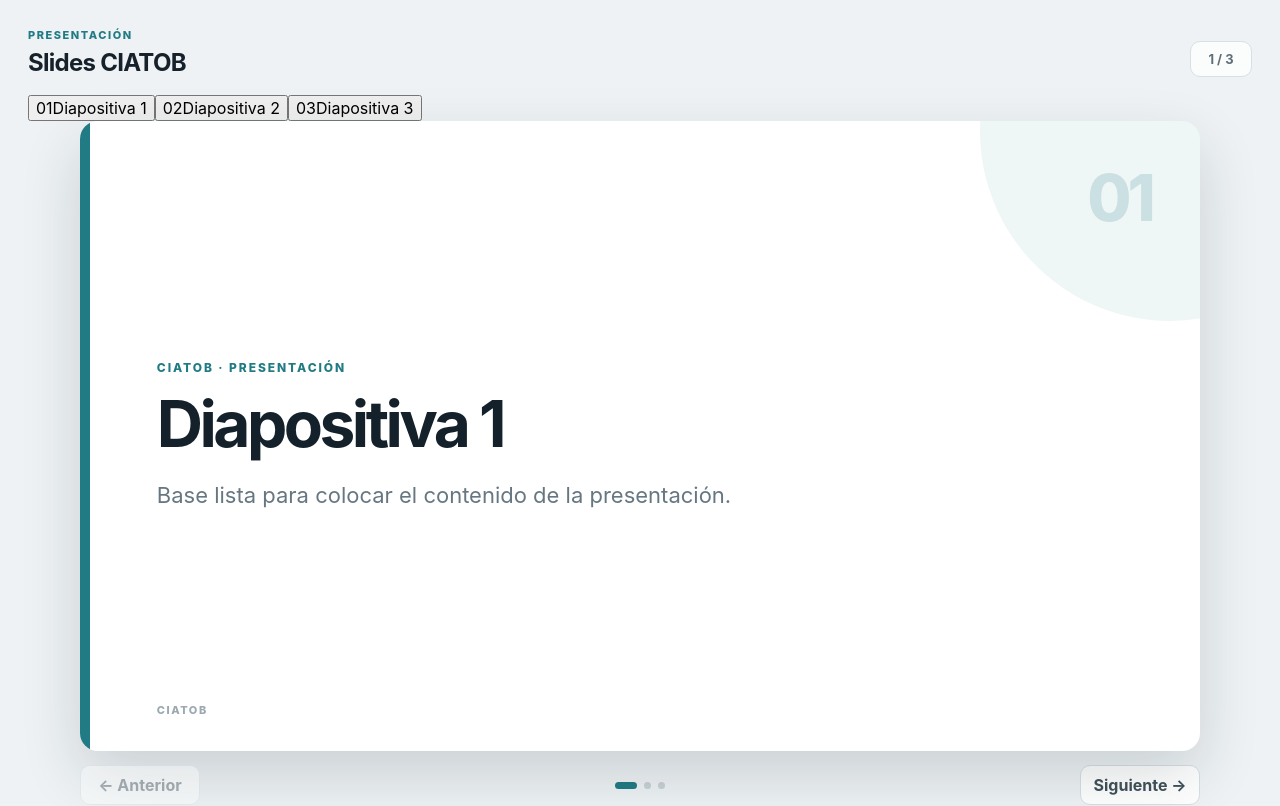
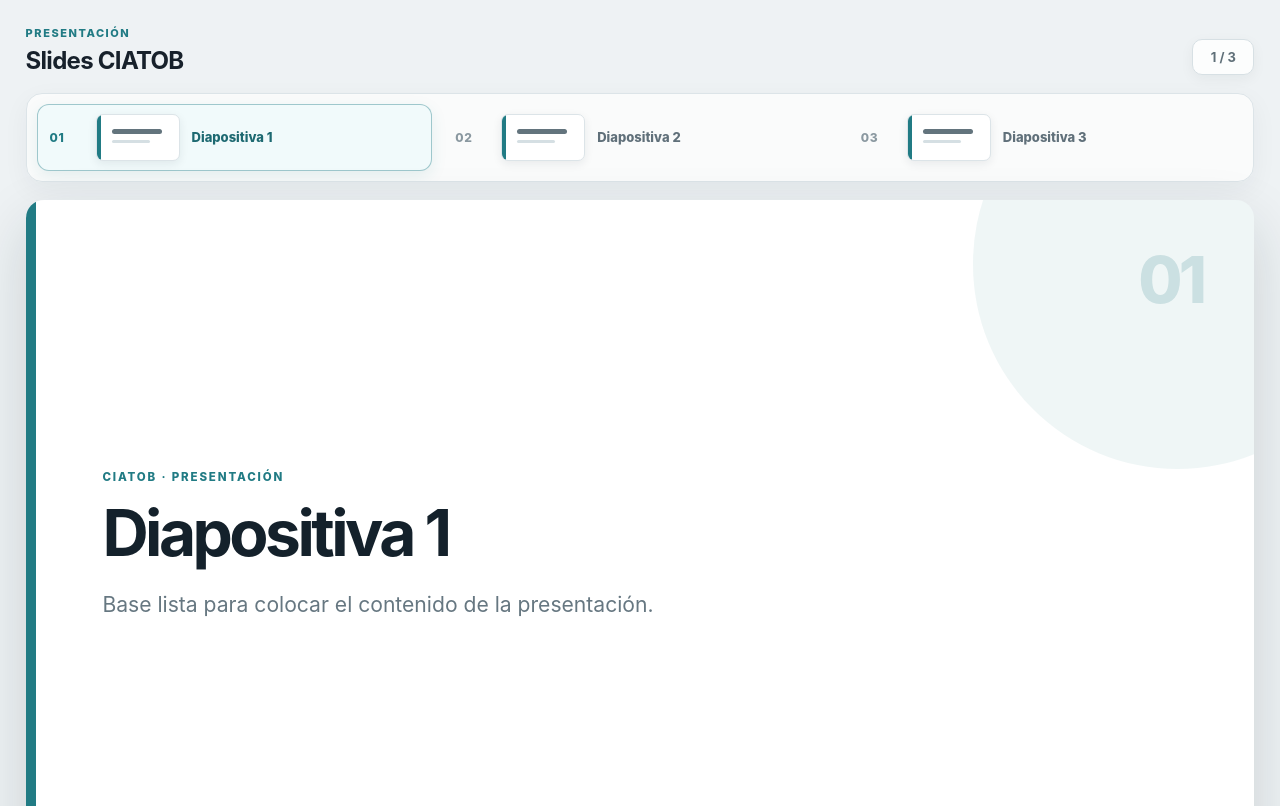
Before and after one commit to joseston/modal_scx, a React (Vite) app: page / in a window 1280 px wide. Shown: the top 806 px of the page. Built offline with nearby package versions, Linux system fonts and the light colour scheme.

Commit message:
Use full-width presentation layout with improved slide strip

```diff
--- a/src/presentation/presentation.css
+++ b/src/presentation/presentation.css
@@ -1,13 +1,14 @@
 .ppt-workspace {
   min-height: 100vh;
-  padding: 28px;
+  width: 100%;
+  padding: clamp(20px, 2vw, 36px);
   color: #17212b;
   background: #eef2f4;
 }
 
 .ppt-toolbar {
-  max-width: 1440px;
-  margin: 0 auto 18px;
+  width: 100%;
+  margin: 0 0 18px;
   display: flex;
   align-items: end;
   justify-content: space-between;
@@ -35,94 +36,113 @@
   border: 1px solid #d7e0e4;
   border-radius: 10px;
   color: #5f6f78;
-  background: rgba(255,255,255,.78);
+  background: rgba(255,255,255,.84);
   text-align: center;
   font-size: 13px;
   font-weight: 750;
+  box-shadow: 0 4px 14px rgba(22, 40, 48, .05);
 }
 
-.ppt-layout {
-  width: min(1440px, 100%);
-  margin: 0 auto;
-  display: grid;
-  grid-template-columns: 190px minmax(0, 1fr);
-  gap: 20px;
-  align-items: start;
+.ppt-slide-strip {
+  width: 100%;
+  margin-bottom: 18px;
+  padding: 10px;
+  display: flex;
+  gap: 10px;
+  overflow-x: auto;
+  scrollbar-width: thin;
+  border: 1px solid #dce4e8;
+  border-radius: 16px;
+  background: rgba(255,255,255,.7);
+  box-shadow: 0 8px 26px rgba(23, 42, 50, .05);
 }
 
-.ppt-thumbnails {
-  max-height: calc(100vh - 110px);
-  padding: 12px;
-  display: flex;
-  flex-direction: column;
+.ppt-slide-tab {
+  min-width: 210px;
+  flex: 1 1 0;
+  display: grid;
+  grid-template-columns: 34px 84px minmax(0, 1fr);
+  align-items: center;
   gap: 12px;
-  overflow-y: auto;
-  border: 1px solid #dce4e8;
-  border-radius: 16px;
-  background: rgba(255,255,255,.72);
+  padding: 9px 12px;
+  border: 1px solid transparent;
+  border-radius: 12px;
+  color: #60707a;
+  background: transparent;
+  text-align: left;
+  transition: border-color .16s ease, background .16s ease, box-shadow .16s ease, transform .16s ease;
 }
 
-.ppt-thumbnail {
-  width: 100%;
-  display: grid;
-  grid-template-columns: minmax(0, 1fr) 18px;
-  gap: 8px;
-  align-items: start;
-  padding: 6px;
-  border: 1px solid transparent;
-  border-radius: 11px;
-  color: #7b8790;
-  background: transparent;
-  text-align: left;
+.ppt-slide-tab:hover {
+  border-color: #d6e4e7;
+  background: rgba(255,255,255,.92);
+  transform: translateY(-1px);
 }
 
-.ppt-thumbnail:hover {
-  background: #f7fafb;
+.ppt-slide-tab.active {
+  border-color: rgba(33,123,132,.4);
+  color: #1d6971;
+  background: #f1fafb;
+  box-shadow: 0 5px 16px rgba(33,123,132,.1);
 }
 
-.ppt-thumbnail.active {
-  border-color: rgba(33,123,132,.34);
-  background: #edf8f9;
+.ppt-slide-tab-number {
+  font-size: 12px;
+  font-weight: 850;
+  letter-spacing: .06em;
+  color: #8a98a0;
+}
+
+.ppt-slide-tab.active .ppt-slide-tab-number {
   color: #217b84;
 }
 
-.ppt-thumbnail > span {
-  padding-top: 3px;
-  font-size: 11px;
-  font-weight: 800;
+.ppt-slide-tab-preview {
+  position: relative;
+  width: 84px;
+  aspect-ratio: 16 / 9;
+  overflow: hidden;
+  border: 1px solid #dce4e8;
+  border-radius: 7px;
+  background: #fff;
+  box-shadow: 0 3px 10px rgba(25, 42, 50, .08);
 }
 
-.ppt-thumbnail-canvas {
-  width: 100%;
-  aspect-ratio: 16 / 9;
-  overflow: hidden;
-  border: 1px solid #dfe5e8;
-  border-radius: 7px;
-  background: #fff;
-  box-shadow: 0 3px 12px rgba(27, 42, 50, .08);
+.ppt-slide-tab-accent {
+  position: absolute;
+  inset: 0 auto 0 0;
+  width: 4px;
+  background: #217b84;
 }
 
-.ppt-thumbnail-canvas .ppt-slide {
-  width: 100%;
-  height: 100%;
-  min-height: 0;
-  padding: 8px 10px;
-  border-radius: 0;
-  box-shadow: none;
+.ppt-slide-tab-line {
+  position: absolute;
+  left: 15px;
+  top: 25px;
+  width: 38px;
+  height: 3px;
+  border-radius: 99px;
+  background: #d5dfe3;
 }
 
-.ppt-thumbnail-canvas .ppt-slide-number,
-.ppt-thumbnail-canvas .ppt-slide-footer,
-.ppt-thumbnail-canvas .ppt-kicker,
-.ppt-thumbnail-canvas p {
-  display: none;
+.ppt-slide-tab-line.wide {
+  top: 14px;
+  width: 50px;
+  height: 5px;
+  background: #63747d;
 }
 
-.ppt-thumbnail-canvas h2 {
-  font-size: 8px;
+.ppt-slide-tab-label {
+  min-width: 0;
+  overflow: hidden;
+  text-overflow: ellipsis;
+  white-space: nowrap;
+  font-size: 13px;
+  font-weight: 760;
 }
 
 .ppt-stage-shell {
+  width: 100%;
   min-width: 0;
   display: grid;
   gap: 14px;
@@ -130,8 +150,6 @@
 
 .ppt-stage {
   width: 100%;
-  max-width: 1120px;
-  margin: 0 auto;
   aspect-ratio: 16 / 9;
 }
 
@@ -139,12 +157,12 @@
   position: relative;
   width: 100%;
   height: 100%;
-  min-height: 420px;
+  min-height: 0;
   overflow: hidden;
   display: flex;
   flex-direction: column;
   justify-content: center;
-  padding: clamp(42px, 6vw, 82px);
+  padding: clamp(46px, 6vw, 96px);
   border-radius: 18px;
   background: #fff;
   box-shadow: 0 24px 60px rgba(16, 36, 45, .16);
@@ -161,10 +179,10 @@
 .ppt-slide::after {
   content: "";
   position: absolute;
-  width: 380px;
-  height: 380px;
-  right: -160px;
-  top: -180px;
+  width: min(32vw, 460px);
+  aspect-ratio: 1;
+  right: min(-10vw, -120px);
+  top: min(-11vw, -130px);
   border-radius: 50%;
   background: rgba(33,123,132,.07);
 }
@@ -174,10 +192,10 @@
 
 .ppt-slide-number {
   position: absolute;
-  right: 48px;
-  top: 38px;
+  right: clamp(32px, 4vw, 64px);
+  top: clamp(28px, 3.2vw, 52px);
   color: #d8e7e9;
-  font-size: 64px;
+  font-size: clamp(48px, 5vw, 80px);
   font-weight: 850;
   letter-spacing: -.06em;
 }
@@ -185,39 +203,39 @@
 .ppt-slide-content {
   position: relative;
   z-index: 2;
-  max-width: 720px;
+  max-width: min(62vw, 980px);
 }
 
 .ppt-kicker {
   display: block;
   margin-bottom: 18px;
   color: #217b84;
-  font-size: 12px;
+  font-size: clamp(11px, .9vw, 14px);
   font-weight: 850;
   letter-spacing: .16em;
 }
 
 .ppt-slide h2 {
   margin: 0;
-  max-width: 760px;
+  max-width: 1000px;
   color: #14212b;
-  font-size: clamp(36px, 5vw, 66px);
+  font-size: clamp(38px, 5vw, 78px);
   line-height: .98;
   letter-spacing: -.055em;
 }
 
 .ppt-slide p {
-  max-width: 620px;
-  margin: 24px 0 0;
+  max-width: 780px;
+  margin: 26px 0 0;
   color: #667781;
-  font-size: clamp(16px, 1.8vw, 22px);
+  font-size: clamp(17px, 1.65vw, 26px);
   line-height: 1.45;
 }
 
 .ppt-slide-footer {
   position: absolute;
-  left: clamp(42px, 6vw, 82px);
-  bottom: 34px;
+  left: clamp(46px, 6vw, 96px);
+  bottom: clamp(26px, 3vw, 42px);
   color: #9ba9b0;
   font-size: 11px;
   font-weight: 850;
@@ -225,8 +243,7 @@
 }
 
 .ppt-navigation {
-  width: min(1120px, 100%);
-  margin: 0 auto;
+  width: 100%;
   display: grid;
   grid-template-columns: 120px 1fr 120px;
   align-items: center;
@@ -273,23 +290,21 @@
 
 @media (max-width: 820px) {
   .ppt-workspace { padding: 16px; }
-  .ppt-layout { grid-template-columns: 1fr; }
-  .ppt-thumbnails {
-    max-height: none;
-    flex-direction: row;
-    overflow-x: auto;
-  }
-  .ppt-thumbnail { min-width: 150px; }
-  .ppt-slide { min-height: 0; }
+  .ppt-slide-strip { padding: 8px; }
+  .ppt-slide-tab { min-width: 190px; grid-template-columns: 28px 70px minmax(0, 1fr); }
+  .ppt-slide-tab-preview { width: 70px; }
+  .ppt-slide { border-radius: 14px; }
 }
 
 @media (max-width: 560px) {
   .ppt-workspace { padding: 10px; }
   .ppt-toolbar { margin-bottom: 12px; }
   .ppt-toolbar h1 { font-size: 20px; }
-  .ppt-thumbnails { padding: 8px; }
+  .ppt-slide-strip { margin-bottom: 12px; border-radius: 12px; }
+  .ppt-slide-tab { min-width: 170px; grid-template-columns: 24px 58px minmax(0, 1fr); gap: 8px; padding: 7px 8px; }
+  .ppt-slide-tab-preview { width: 58px; }
   .ppt-stage { aspect-ratio: 16 / 10; }
-  .ppt-slide { padding: 30px; border-radius: 14px; }
+  .ppt-slide { padding: 30px; }
   .ppt-slide-number { right: 24px; top: 20px; font-size: 40px; }
   .ppt-slide-footer { left: 30px; bottom: 20px; }
   .ppt-navigation { grid-template-columns: 100px 1fr 100px; }
```
